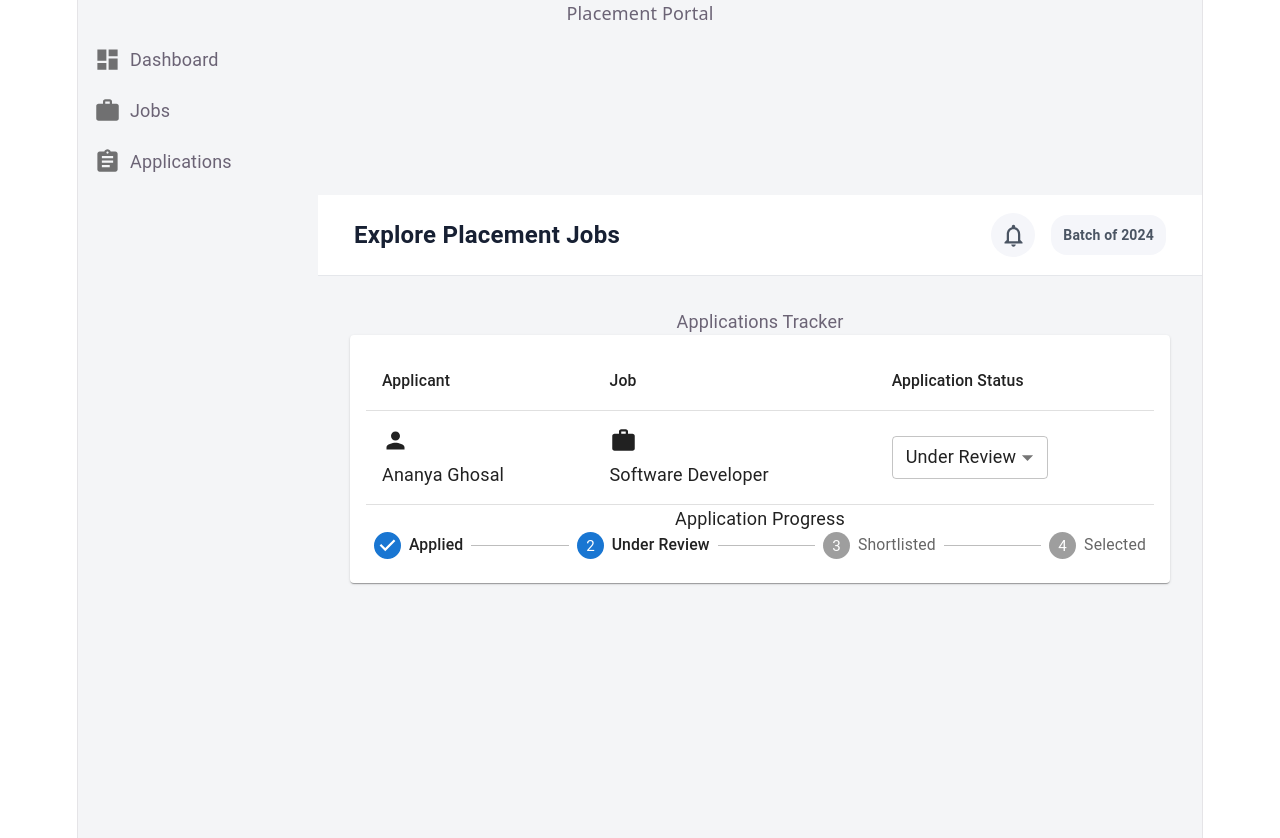
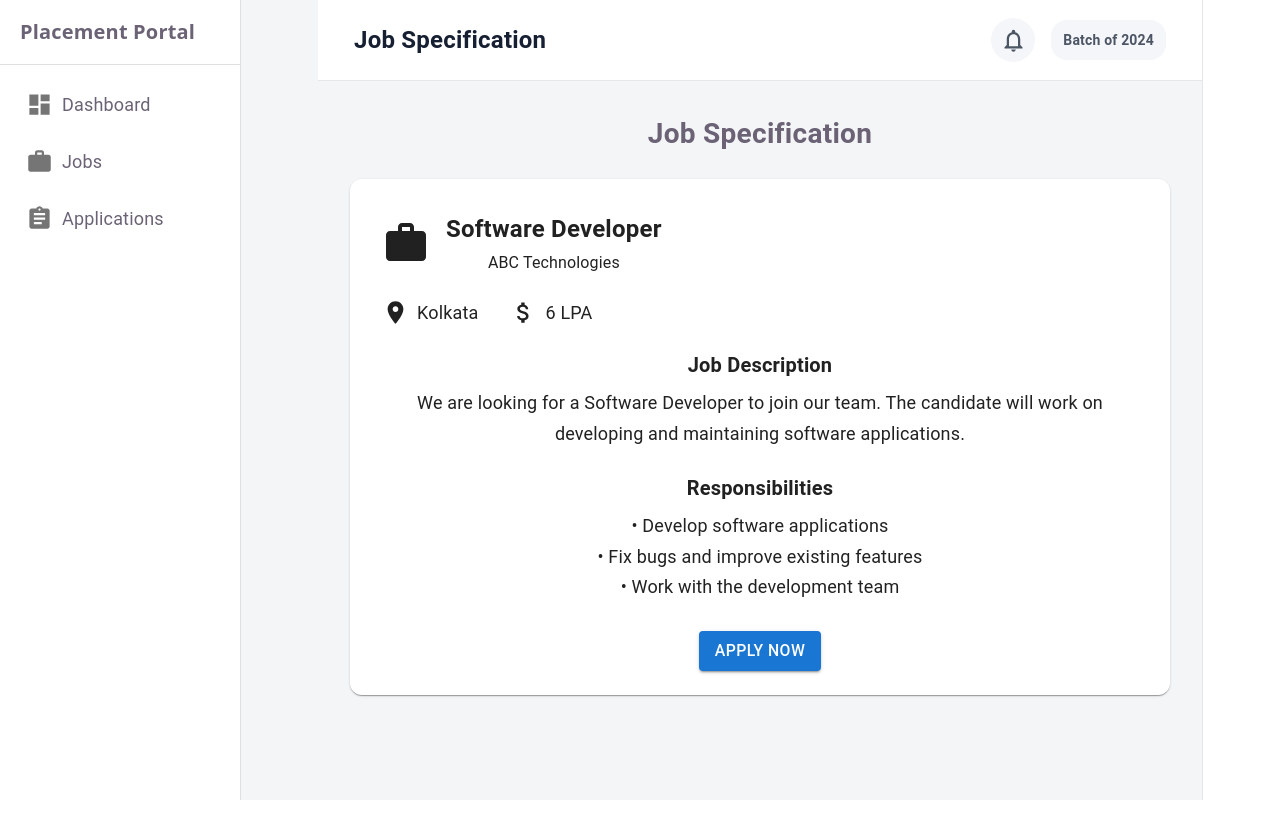
Before and after one commit to ananyaghosal5922-bit/placement-ui-, a React (Vite) app: page /job-details in a window 1280 px wide. Shown: the top 838 px of the page. After the commit the page ends 800 px from the top, so only its background shows below. Built offline with nearby package versions, Linux system fonts and the light colour scheme.

Commit message:
job application flow

```diff
--- a/package.json
+++ b/package.json
@@ -15,7 +15,8 @@
     "@mui/icons-material": "^9.4.0",
     "@mui/material": "^9.4.0",
     "react": "^19.2.8",
-    "react-dom": "^19.2.8"
+    "react-dom": "^19.2.8",
+    "react-router-dom": "^7.18.4"
   },
   "devDependencies": {
     "@eslint/js": "^10.0.1",
--- a/src/App.jsx
+++ b/src/App.jsx
@@ -1,11 +1,15 @@
+import { BrowserRouter } from "react-router-dom";
+
 import MainLayout from "./layouts/MainLayout";
-import Applications from "./pages/Applications";
+import AppRoutes from "./routes/AppRoutes";
 
 function App() {
   return (
-    <MainLayout>
-      <Applications />
-    </MainLayout>
+    <BrowserRouter>
+      <MainLayout>
+        <AppRoutes />
+      </MainLayout>
+    </BrowserRouter>
   );
 }
 
--- a/src/components/Sidebar.css
+++ b/src/components/Sidebar.css
@@ -0,0 +1,42 @@
+.sidebar {
+  width: 240px;
+  height: 100vh;
+  position: fixed;
+  left: 0;
+  top: 0;
+  background-color: #ffffff;
+  border-right: 1px solid #e0e0e0;
+}
+
+.sidebar-logo {
+  height: 64px;
+  display: flex;
+  align-items: center;
+  padding: 0 20px;
+  font-size: 20px;
+  font-weight: 600;
+  border-bottom: 1px solid #e0e0e0;
+}
+
+.sidebar-item {
+  margin: 6px 10px !important;
+  border-radius: 8px !important;
+}
+
+.sidebar-item[aria-current="page"] {
+  background-color: #ede7f6 !important;
+  color: #673ab7 !important;
+}
+
+.sidebar-item[aria-current="page"] .MuiListItemIcon-root {
+  color: #673ab7 !important;
+}
+
+.sidebar-item[aria-current="page"] .MuiListItemText-primary {
+  color: #673ab7 !important;
+  font-weight: 600;
+}
+
+.sidebar-item:hover {
+  background-color: #f5f5f5 !important;
+}
--- a/src/components/Sidebar.jsx
+++ b/src/components/Sidebar.jsx
@@ -10,9 +10,13 @@ import DashboardIcon from "@mui/icons-material/Dashboard";
 import WorkIcon from "@mui/icons-material/Work";
 import AssignmentIcon from "@mui/icons-material/Assignment";
 
+import { Link, useLocation } from "react-router-dom";
+
 import "./Sidebar.css";
 
 function Sidebar() {
+  const location = useLocation();
+
   return (
     <Box className="sidebar">
       <Box className="sidebar-logo">
@@ -20,7 +24,13 @@ function Sidebar() {
       </Box>
 
       <List>
-        <ListItemButton className="sidebar-item">
+
+        <ListItemButton
+          component={Link}
+          to="/"
+          className="sidebar-item active"
+          aria-current={location.pathname === "/" ? "page" : undefined}
+        >
           <ListItemIcon>
             <DashboardIcon />
           </ListItemIcon>
@@ -28,7 +38,12 @@ function Sidebar() {
           <ListItemText primary="Dashboard" />
         </ListItemButton>
 
-        <ListItemButton className="sidebar-item">
+        <ListItemButton
+          component={Link}
+          to="/jobs"
+          className="sidebar-item"
+          aria-current={location.pathname === "/jobs" ? "page" : undefined}
+        >
           <ListItemIcon>
             <WorkIcon />
           </ListItemIcon>
@@ -36,13 +51,21 @@ function Sidebar() {
           <ListItemText primary="Jobs" />
         </ListItemButton>
 
-        <ListItemButton className="sidebar-item">
+        <ListItemButton
+          component={Link}
+          to="/applications"
+          className="sidebar-item"
+          aria-current={
+            location.pathname === "/applications" ? "page" : undefined
+          }
+        >
           <ListItemIcon>
             <AssignmentIcon />
           </ListItemIcon>
 
           <ListItemText primary="Applications" />
         </ListItemButton>
+
       </List>
     </Box>
   );
--- a/src/layouts/MainLayout.jsx
+++ b/src/layouts/MainLayout.jsx
@@ -1,15 +1,41 @@
+import { useLocation } from "react-router-dom";
+
+
 import Sidebar from "../components/Sidebar";
+
 import TopBar from "../components/TopBar";
 
 import "./MainLayout.css";
 
 function MainLayout({ children }) {
+  const location = useLocation();
+
+  const getPageTitle = () => {
+    if (location.pathname === "/") {
+      return "Dashboard";
+    }
+
+    if (location.pathname === "/jobs") {
+      return "Explore Placement Jobs";
+    }
+
+    if (location.pathname === "/job-details") {
+      return "Job Specification";
+    }
+
+    if (location.pathname === "/applications") {
+      return "Applications Tracker";
+    }
+
+      return "Placement Portal";
+  };
+
   return (
     <div className="main-layout">
       <Sidebar />
 
       <div className="main-content">
-        <TopBar title="Explore Placement Jobs" />
+        <TopBar title={getPageTitle()} />
 
         <main className="page-content">
           {children}
@@ -18,5 +44,4 @@ function MainLayout({ children }) {
     </div>
   );
 }
-
 export default MainLayout;
--- a/src/pages/Applications.jsx
+++ b/src/pages/Applications.jsx
@@ -1,3 +1,5 @@
+import { useEffect, useState } from "react";
+
 import {
   Box,
   Typography,
@@ -29,6 +31,16 @@ const steps = [
 ];
 
 function Applications() {
+
+const [application, setApplication] = useState(null);
+
+  useEffect(() => {
+    const savedApplication = localStorage.getItem("application");
+
+    if (savedApplication) {
+      setApplication(JSON.parse(savedApplication));
+    }
+  }, []);
   return (
     <Box className="applications-page">
 
@@ -56,7 +68,7 @@ function Applications() {
 <Box className="applicant-cell">
     <PersonIcon />
     <Typography>
-                        Ananya Ghosal
+     {application?.applicant || "No Application"}
             </Typography>
     </Box>
     </TableCell>
@@ -65,15 +77,28 @@ function Applications() {
     <Box className="job-cell">
         <WorkIcon />
         <Typography>
-                        Software Developer
+       {application?.job || "No Application"}
         </Typography>
     </Box>
     </TableCell>
 
     <TableCell>
     <Select
-                      defaultValue="Under Review"
+  value={application?.status || "Applied"}
   size="small"
+  onChange={(event) => {
+    const updatedApplication = {
+      ...application,
+      status: event.target.value,
+    };
+
+    setApplication(updatedApplication);
+
+    localStorage.setItem(
+      "application",
+      JSON.stringify(updatedApplication)
+    );
+  }}
 >
     <MenuItem value="Applied">
     Applied
@@ -102,7 +127,9 @@ function Applications() {
     Application Progress
     </Typography>
 
-          <Stepper activeStep={1}>
+   <Stepper
+  activeStep={steps.indexOf(application?.status || "Applied")}
+>
     {steps.map((step) => (
         <Step key={step}>
         <StepLabel>
--- a/src/pages/JobDetails.jsx
+++ b/src/pages/JobDetails.jsx
@@ -28,6 +28,15 @@ function JobDetails() {
   const [open, setOpen] = useState(false);
   const [activeStep, setActiveStep] = useState(0);
 
+const [formData, setFormData] = useState({
+  fullName: "",
+  email: "",
+  phone: "",
+  college: "",
+  degree: "",
+  cgpa: "",
+});
+
   const handleOpen = () => {
     console.log("Apply Now clicked");
     setOpen(true);
@@ -36,6 +45,31 @@ function JobDetails() {
 
   const handleClose = () => {
     setOpen(false);
+  };
+
+  const handleSubmit = () => {
+  localStorage.setItem(
+    "application",
+    JSON.stringify({
+      applicant: formData.fullName,
+      job: "Software Developer",
+      status: "Applied",
+      email: formData.email,
+      phone: formData.phone,
+      college: formData.college,
+      degree: formData.degree,
+      cgpa: formData.cgpa,
+    })
+  );
+
+  setOpen(false);
+};
+
+  const handleChange = (event) => {
+  setFormData({
+    ...formData,
+    [event.target.name]: event.target.value,
+  });
 };
 
   const handleNext = () => {
@@ -139,16 +173,24 @@ function JobDetails() {
 <Box className="application-form">
   <TextField
   label="Full Name"
+  name="fullName"
+  value={formData.fullName}
+  onChange={handleChange}
   fullWidth
 />
-
 <TextField
   label="Email"
+  name="email"
+  value={formData.email}
+  onChange={handleChange}
   fullWidth
 />
 
   <TextField
   label="Phone Number"
+  name="phone"
+  value={formData.phone}
+  onChange={handleChange}
   fullWidth
 />
 </Box>
@@ -158,16 +200,25 @@ function JobDetails() {
 <Box className="application-form">
  <TextField
   label="College Name"
+  name="college"
+  value={formData.college}
+  onChange={handleChange}
   fullWidth
 />
 
   <TextField
   label="Degree"
+  name="degree"
+  value={formData.degree}
+  onChange={handleChange}
   fullWidth
 />
 
 <TextField
   label="CGPA"
+  name="cgpa"
+  value={formData.cgpa}
+  onChange={handleChange}
   fullWidth
 />
 </Box>
@@ -175,10 +226,35 @@ function JobDetails() {
 
 {activeStep === 2 && (
   <Box className="confirmation-content">
+
+    <Typography variant="h6">
+      Review Your Details
+    </Typography>
+
     <Typography>
-                Please review your details and submit your
-                application.
+      <strong>Name:</strong> {formData.fullName}
     </Typography>
+
+    <Typography>
+      <strong>Email:</strong> {formData.email}
+    </Typography>
+
+    <Typography>
+      <strong>Phone:</strong> {formData.phone}
+    </Typography>
+
+    <Typography>
+      <strong>College:</strong> {formData.college}
+    </Typography>
+
+    <Typography>
+      <strong>Degree:</strong> {formData.degree}
+    </Typography>
+
+    <Typography>
+      <strong>CGPA:</strong> {formData.cgpa}
+    </Typography>
+
   </Box>
 )}
 
@@ -202,7 +278,7 @@ function JobDetails() {
   ) : (
     <Button
   variant="contained"
-              onClick={handleClose}
+  onClick={handleSubmit}
 >
   Submit Application
 </Button>
--- a/src/pages/Jobs.jsx
+++ b/src/pages/Jobs.jsx
@@ -7,11 +7,12 @@ import {
   Button,
 } from "@mui/material";
 
+import { Link } from "react-router-dom";
+
 import WorkIcon from "@mui/icons-material/Work";
 import LocationOnIcon from "@mui/icons-material/LocationOn";
 
 import "./Jobs.css";
-
 function Jobs() {
   return (
     <Box className="jobs-page">
@@ -26,7 +27,6 @@ function Jobs() {
         placeholder="Search by company or role"
         fullWidth
       />
-
   <Box className="jobs-list">
 
     <Card className="job-card">
@@ -49,7 +49,11 @@ function Jobs() {
       </Typography>
     </Box>
 
-            <Button variant="contained">
+    <Button
+  variant="contained"
+  component={Link}
+  to="/job-details"
+>
   View Details
 </Button>
 
@@ -76,7 +80,11 @@ function Jobs() {
       </Typography>
     </Box>
 
-            <Button variant="contained">
+   <Button
+  variant="contained"
+  component={Link}
+  to="/job-details"
+>
   View Details
 </Button>
 
--- /dev/null
+++ b/src/routes/AppRoutes.jsx
@@ -0,0 +1,19 @@
+import { Routes, Route } from "react-router-dom";
+
+import Dashboard from "../pages/Dashboard";
+import Jobs from "../pages/Jobs";
+import JobDetails from "../pages/JobDetails";
+import Applications from "../pages/Applications";
+
+function AppRoutes() {
+  return (
+    <Routes>
+      <Route path="/" element={<Dashboard />} />
+      <Route path="/jobs" element={<Jobs />} />
+      <Route path="/job-details" element={<JobDetails />} />
+      <Route path="/applications" element={<Applications />} />
+    </Routes>
+  );
+}
+
+export default AppRoutes;
```
Also changed, not shown: 1 other file (tests, documents, lock files or other folders). Lines whose indentation alone changed are shown as unchanged.
